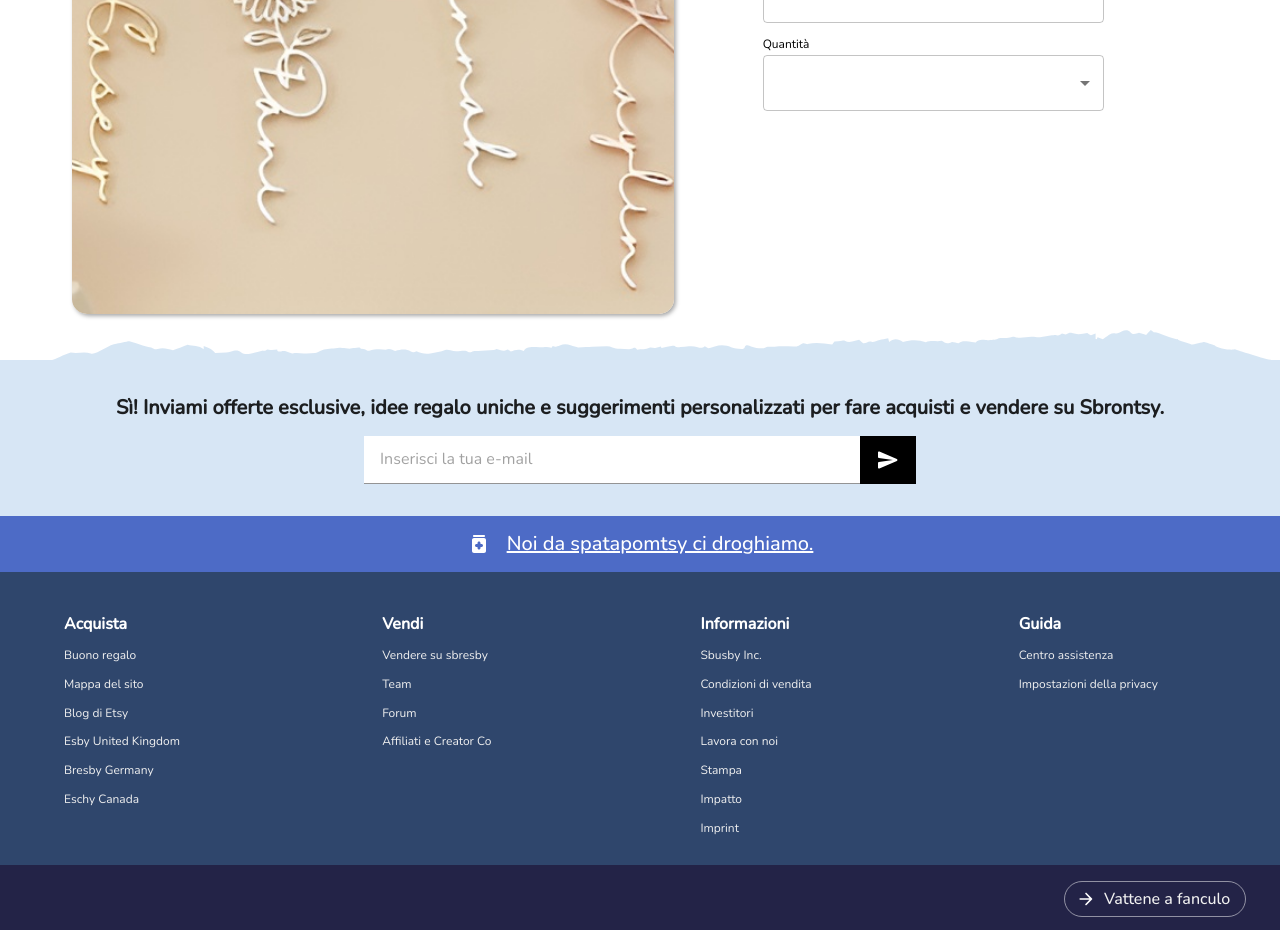
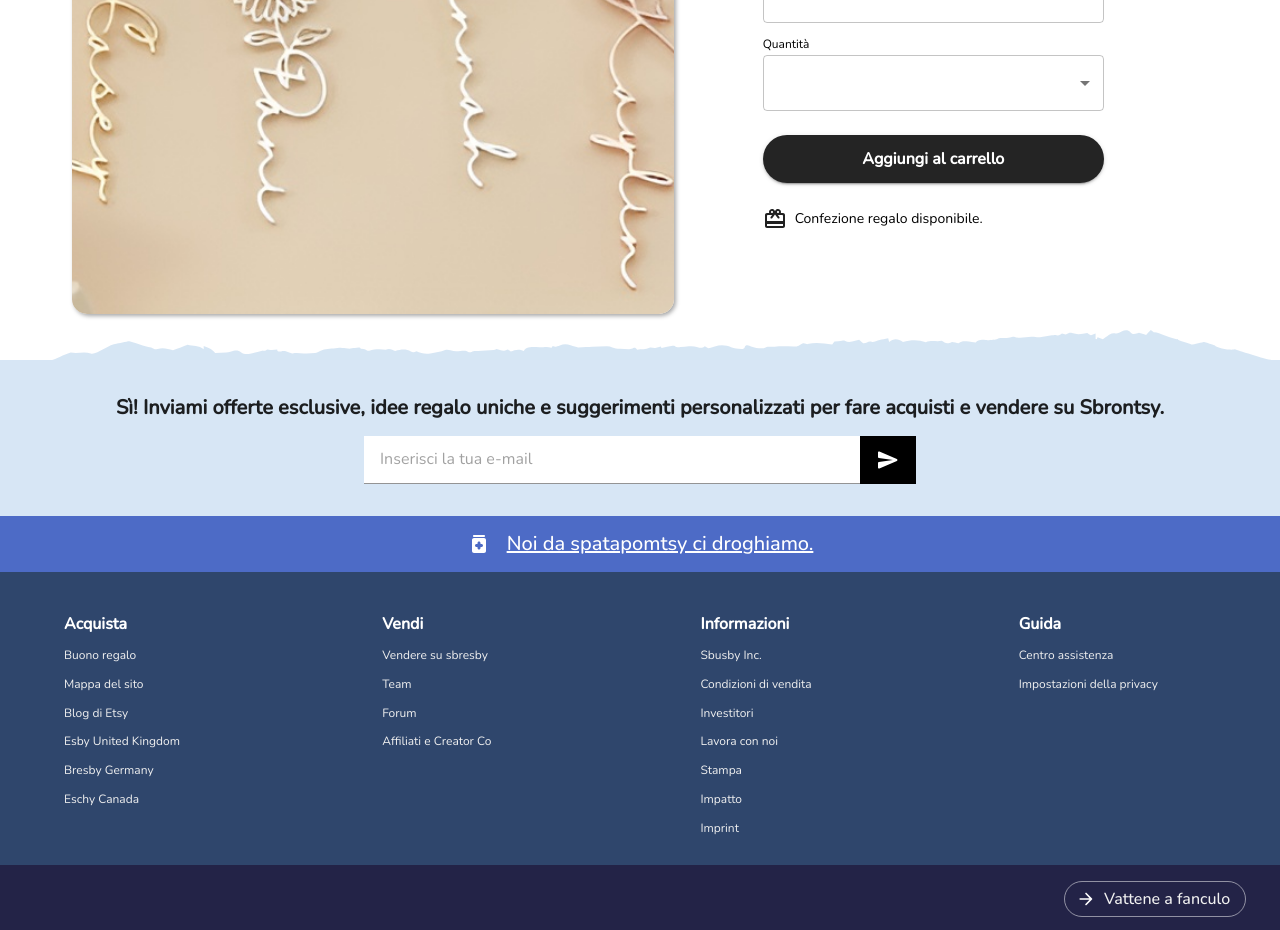
Before and after one commit to gronoGronoti/etsy-fake, a React (Vite) app: page /listing/420 in a window 1280 px wide. Shown: the part 840-1770 px from the top of the page. Built offline with nearby package versions, Linux system fonts and the light colour scheme.

Commit message:
bottone aggiungi a carrello

```diff
--- a/src/MainTheme.jsx
+++ b/src/MainTheme.jsx
@@ -18,6 +18,7 @@ let MainTheme = createTheme({
   palette: {
     primary: { main: "#ffffff" },
     secondary: { main: "rgb(175, 175, 175)" },
+    dark: { main: "#242424" },
   },
   typography: {
     fontFamily: [
--- a/src/components/article-page/ArticlePage.jsx
+++ b/src/components/article-page/ArticlePage.jsx
@@ -11,10 +11,11 @@ import CardMedia from "@mui/material/CardMedia";
 import Container from "@mui/material/Container";
 import Button from "@mui/material/Button";
 import FavoriteBorderRoundedIcon from "@mui/icons-material/FavoriteBorderRounded";
+import CardGiftcardRoundedIcon from "@mui/icons-material/CardGiftcardRounded";
 
 import SuggestedArticles from "./SuggestedArticles";
 import Ratings from "../Ratings";
-import QuantityTab from "./QuantityTab"
+import QuantityTab from "./QuantityTab";
 
 const ArticlePage = () => {
   let article = useParams();
@@ -47,7 +48,9 @@ const ArticlePage = () => {
                       boxShadow: "2px 2px 4px rgba(0, 0, 0, 0.35)",
                       width: "100%",
                       height: "100%",
-                      objectFit: entry.media.includes(".jpg") ? "cover" : "contain",
+                      objectFit: entry.media.includes(".jpg")
+                        ? "cover"
+                        : "contain",
                       borderRadius: "15px",
                     }}
                   />
@@ -115,6 +118,22 @@ const ArticlePage = () => {
                   />
 
                   <QuantityTab />
+
+                  <Button
+                    className="add-to-cart-btn"
+                    variant="contained"
+                    color="dark"
+                    sx={{ my: 3 }}
+                  >
+                    Aggiungi al carrello
+                  </Button>
+
+                  <div style={{display: "inline-flex", alignItems: "center"}}>
+                    <CardGiftcardRoundedIcon />
+                    <Typography variant="body2" color="initial" sx={{ml: 1}}>
+                      Confezione regalo disponibile.
+                    </Typography>
+                  </div>
                 </Box>
               </Grid>
             </Grid>
--- a/src/components/article-page/ArticlePageStyle.css
+++ b/src/components/article-page/ArticlePageStyle.css
@@ -26,3 +26,13 @@
         margin-bottom: 1.8rem;
     }
 }
+
+.add-to-cart-btn {
+    width: 100%;
+    color: white !important;
+    font-weight: 600 !important;
+    font-size: 16px !important;
+    text-transform: none !important;
+    border-radius: 25px !important;
+    padding: 10px !important;
+}
```
